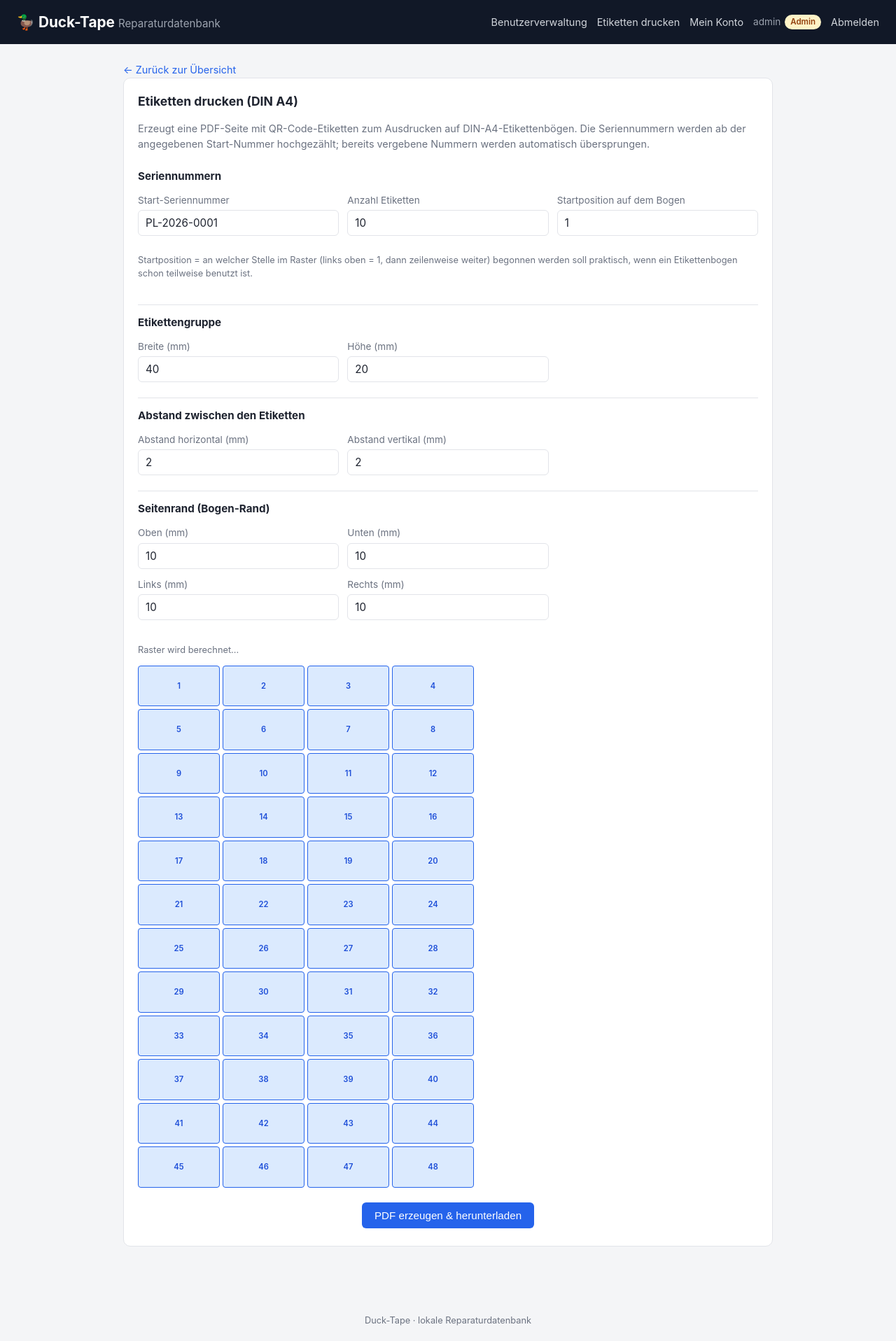
After one commit to MrtnPpprgr/duck-tape, a Flask app: page /labels in a window 1280 px wide. The commit adds this page. Shown: the whole page at 70% size. Run offline with Flask 3, Linux system fonts and the light colour scheme; the visitor is signed in with stand-in values (Sample User, id 1); data comes from the database, SQL or seed files in the repository; data that the repository does not hold is empty.

Commit message:
basic label print

```diff
--- a/app.py
+++ b/app.py
@@ -15,11 +15,19 @@ Please change the password right after the first login (see "Mein Konto")!
 """
 
 import os
+import re
 import sqlite3
 import qrcode
 from io import BytesIO
 from datetime import datetime
 from functools import wraps
+from io import BytesIO
+
+import qrcode
+from reportlab.lib.pagesizes import A4
+from reportlab.lib.units import mm
+from reportlab.lib.utils import ImageReader
+from reportlab.pdfgen import canvas as pdf_canvas
 
 from flask import (Flask, g, render_template, request, redirect,
                     url_for, flash, send_from_directory, abort, session, send_file)
@@ -156,8 +164,41 @@ def next_serial_number(db):
         suffix = row["serial_number"].rsplit("-", 1)[-1]
         if suffix.isdigit():
             highest_number = max(highest_number, int(suffix))
+    return f"PL-{year}-{highest_number + 1:04d}"
 
-    return f"PL-{year}-{highest_number + 1:04d}"
+
+def split_serial_pattern(serial):
+    """Split a serial number into (prefix, numeric_part_as_string).
+    e.g. 'PL-2026-0010' -> ('PL-2026-', '0010'). Returns (serial, None) if no
+    trailing digits are found."""
+    match = re.match(r"^(.*?)(\d+)$", serial)
+    if not match:
+        return serial, None
+    return match.group(1), match.group(2)
+
+
+def generate_available_serials(db, start_serial, count):
+    """Starting from start_serial, count upward and return `count` serial
+    numbers that do not yet exist in the database (case-insensitive),
+    skipping over any that are already taken."""
+    prefix, digits = split_serial_pattern(start_serial)
+    if digits is None:
+        raise ValueError("Die Start-Seriennummer muss am Ende eine Zahl enthalten.")
+
+    width = len(digits)
+    number = int(digits)
+    result = []
+
+    while len(result) < count:
+        candidate = f"{prefix}{number:0{width}d}"
+        exists = db.execute(
+            "SELECT 1 FROM boards WHERE serial_number = ? COLLATE NOCASE", (candidate,)
+        ).fetchone()
+        if not exists:
+            result.append(candidate)
+        number += 1
+
+    return result
 
 
 def allowed_file(filename):
@@ -640,6 +681,12 @@ def uploaded_file(filename):
     return send_from_directory(app.config["UPLOAD_FOLDER"], filename)
 
 
+@app.route("/uploads/<path:filename>/download")
+@login_required
+def download_file(filename):
+    return send_from_directory(app.config["UPLOAD_FOLDER"], filename, as_attachment=True)
+
+
 @app.route("/boards/<int:board_id>/qrcode.png")
 @login_required
 def board_qrcode(board_id):
@@ -660,6 +707,167 @@ def board_qrcode(board_id):
 
 
 # ---------------------------------------------------------------------------
+# Label sheet generator (QR code stickers as a DIN A4 PDF)
+# ---------------------------------------------------------------------------
+
+LABEL_DEFAULTS = {
+    "label_width": 40, "label_height": 20,
+    "gap_x": 2, "gap_y": 2,
+    "margin_top": 10, "margin_bottom": 10, "margin_left": 10, "margin_right": 10,
+    "count": 10, "start_position": 1,
+}
+
+
+def compute_label_grid(label_width, label_height, gap_x, gap_y,
+                        margin_top, margin_bottom, margin_left, margin_right):
+    """Work out how many label columns/rows fit on one A4 page for the
+    given sizes (all values in millimetres)."""
+    page_width_mm = A4[0] / mm
+    page_height_mm = A4[1] / mm
+
+    usable_width = page_width_mm - margin_left - margin_right
+    usable_height = page_height_mm - margin_top - margin_bottom
+
+    columns = max(1, int((usable_width + gap_x) // (label_width + gap_x)))
+    rows = max(1, int((usable_height + gap_y) // (label_height + gap_y)))
+    return columns, rows
+
+
+@app.route("/labels")
+@permission_required("can_create")
+def labels_page():
+    db = get_db()
+    suggested_serial = next_serial_number(db)
+    columns, rows = compute_label_grid(
+        LABEL_DEFAULTS["label_width"], LABEL_DEFAULTS["label_height"],
+        LABEL_DEFAULTS["gap_x"], LABEL_DEFAULTS["gap_y"],
+        LABEL_DEFAULTS["margin_top"], LABEL_DEFAULTS["margin_bottom"],
+        LABEL_DEFAULTS["margin_left"], LABEL_DEFAULTS["margin_right"],
+    )
+    return render_template(
+        "labels.html", defaults=LABEL_DEFAULTS, suggested_serial=suggested_serial,
+        columns=columns, rows=rows,
+    )
+
+
+@app.route("/labels/preview-grid")
+@permission_required("can_create")
+def labels_preview_grid():
+    """Small JSON helper so the form can live-update the columns/rows preview."""
+    try:
+        columns, rows = compute_label_grid(
+            float(request.args.get("label_width", 40)),
+            float(request.args.get("label_height", 20)),
+            float(request.args.get("gap_x", 2)),
+            float(request.args.get("gap_y", 2)),
+            float(request.args.get("margin_top", 10)),
+            float(request.args.get("margin_bottom", 10)),
+            float(request.args.get("margin_left", 10)),
+            float(request.args.get("margin_right", 10)),
+        )
+    except (TypeError, ValueError):
+        return {"columns": 0, "rows": 0, "per_page": 0}
+    return {"columns": columns, "rows": rows, "per_page": columns * rows}
+
+
+@app.route("/labels/generate", methods=["POST"])
+@permission_required("can_create")
+def labels_generate():
+    db = get_db()
+
+    try:
+        label_width = float(request.form.get("label_width"))
+        label_height = float(request.form.get("label_height"))
+        gap_x = float(request.form.get("gap_x"))
+        gap_y = float(request.form.get("gap_y"))
+        margin_top = float(request.form.get("margin_top"))
+        margin_bottom = float(request.form.get("margin_bottom"))
+        margin_left = float(request.form.get("margin_left"))
+        margin_right = float(request.form.get("margin_right"))
+        count = int(request.form.get("count"))
+        start_position = int(request.form.get("start_position"))
+        start_serial = request.form.get("start_serial", "").strip()
+    except (TypeError, ValueError):
+        flash("Bitte alle Felder mit gültigen Zahlen ausfüllen.", "fehler")
+        return redirect(url_for("labels_page"))
+
+    if not start_serial:
+        flash("Bitte eine Start-Seriennummer angeben.", "fehler")
+        return redirect(url_for("labels_page"))
+    if count < 1 or count > 500:
+        flash("Anzahl muss zwischen 1 und 500 liegen.", "fehler")
+        return redirect(url_for("labels_page"))
+    if start_position < 1:
+        flash("Startposition muss mindestens 1 sein.", "fehler")
+        return redirect(url_for("labels_page"))
+
+    columns, rows = compute_label_grid(
+        label_width, label_height, gap_x, gap_y,
+        margin_top, margin_bottom, margin_left, margin_right,
+    )
+    labels_per_page = columns * rows
+    if start_position > labels_per_page:
+        flash(f"Startposition ({start_position}) liegt außerhalb des Rasters "
+              f"({labels_per_page} Etiketten pro Seite).", "fehler")
+        return redirect(url_for("labels_page"))
+
+    try:
+        serials = generate_available_serials(db, start_serial, count)
+    except ValueError as e:
+        flash(str(e), "fehler")
+        return redirect(url_for("labels_page"))
+
+    page_width, page_height = A4
+    buffer = BytesIO()
+    c = pdf_canvas.Canvas(buffer, pagesize=A4)
+
+    position = start_position
+    is_first_label = True
+
+    for serial in serials:
+        pos_on_page = (position - 1) % labels_per_page
+        if pos_on_page == 0 and not is_first_label:
+            c.showPage()
+        is_first_label = False
+
+        col = pos_on_page % columns
+        row = pos_on_page // columns
+
+        x = (margin_left + col * (label_width + gap_x)) * mm
+        y = page_height - (margin_top + (row + 1) * label_height + row * gap_y) * mm
+
+        # QR code
+        qr_img = qrcode.make(serial, box_size=6, border=1)
+        qr_buffer = BytesIO()
+        qr_img.save(qr_buffer, format="PNG")
+        qr_buffer.seek(0)
+
+        qr_size = min(label_width, label_height) * 0.8 * mm
+        qr_y = y + (label_height * mm - qr_size) / 2
+        c.drawImage(ImageReader(qr_buffer), x + 1 * mm, qr_y,
+                    width=qr_size, height=qr_size, mask="auto")
+
+        # Serial number text next to the QR code
+        c.setFont("Helvetica", 7)
+        text_x = x + qr_size + 3 * mm
+        text_y = y + label_height * mm / 2
+        c.drawString(text_x, text_y, serial)
+
+        # Outline for cutting/alignment help
+        c.setLineWidth(0.2)
+        c.rect(x, y, label_width * mm, label_height * mm)
+
+        position += 1
+
+    c.save()
+    buffer.seek(0)
+    return send_file(
+        buffer, mimetype="application/pdf", as_attachment=True,
+        download_name="etiketten.pdf",
+    )
+
+
+# ---------------------------------------------------------------------------
 # Entry point
 # ---------------------------------------------------------------------------
 
--- a/requirements.txt
+++ b/requirements.txt
@@ -1,3 +1,4 @@
 Flask>=3.0,<4.0
 Werkzeug>=3.0,<4.0
 qrcode[pil]>=7.4,<8.0
+reportlab>=4.0,<5.0
--- a/static/style.css
+++ b/static/style.css
@@ -413,3 +413,47 @@ a.mono:hover { color: var(--primary); }
   transform: scale(1.01);
   opacity: 0.5;
 }
+
+/* --- Etiketten-Vorschau --- */
+
+.grid-preview-box {
+    margin: 8px 0 4px;
+}
+
+.grid-preview {
+    display: grid;
+    gap: 4px;
+    margin-top: 8px;
+    max-width: 480px;
+}
+
+.grid-cell {
+    aspect-ratio: 2 / 1;
+    background: #f3f4f6;
+    border: 1px solid var(--border);
+    border-radius: 4px;
+    display: flex;
+    align-items: center;
+    justify-content: center;
+    font-size: 0.7rem;
+    color: var(--muted);
+}
+
+.grid-cell-active {
+    background: #dbeafe;
+    border-color: var(--primary);
+    color: var(--primary-dark);
+    font-weight: 600;
+}
+
+.form h3 {
+    margin: 10px 0 0;
+    font-size: 0.95rem;
+    color: var(--text);
+    border-top: 1px solid var(--border);
+    padding-top: 14px;
+}
+.form h3:first-of-type {
+    border-top: none;
+    padding-top: 0;
+}
--- a/templates/base.html
+++ b/templates/base.html
@@ -13,6 +13,9 @@
         <nav class="nav">
             {% if current_user['is_admin'] %}
                 <a href="{{ url_for('users_list') }}">Benutzerverwaltung</a>
+            {% endif %}
+            {% if current_user['is_admin'] or current_user['can_create'] %}
+                <a href="{{ url_for('labels_page') }}">Etiketten drucken</a>
             {% endif %}
             <a href="{{ url_for('account') }}">Mein Konto</a>
             <span class="nav-user">{{ current_user['username'] }}
--- /dev/null
+++ b/templates/labels.html
@@ -0,0 +1,134 @@
+{% extends "base.html" %}
+{% block title %}Etiketten{% endblock %}
+
+{% block content %}
+<a href="{{ url_for('index') }}" class="link">← Zurück zur Übersicht</a>
+
+
+
+<section class="card">
+    <h2>Etiketten drucken (DIN A4)</h2>
+    <p class="muted">
+        Erzeugt eine PDF-Seite mit QR-Code-Etiketten zum Ausdrucken auf DIN-A4-Etikettenbögen.
+        Die Seriennummern werden ab der angegebenen Start-Nummer hochgezählt; bereits vergebene
+        Nummern werden automatisch übersprungen.
+    </p>
+
+    <form action="{{ url_for('labels_generate') }}" method="post" class="form" id="labels-form">
+
+        <h3>Seriennummern</h3>
+        <div class="form-row">
+            <label>Start-Seriennummer
+                <input type="text" name="start_serial" id="start_serial"
+                       value="{{ suggested_serial }}" required>
+            </label>
+            <label>Anzahl Etiketten
+                <input type="number" name="count" id="count" value="{{ defaults.count }}" min="1" max="500" required>
+            </label>
+            <label>Startposition auf dem Bogen
+                <input type="number" name="start_position" id="start_position"
+                       value="{{ defaults.start_position }}" min="1" required>
+            </label>
+        </div>
+        <p class="muted small">
+            Startposition = an welcher Stelle im Raster (links oben = 1, dann zeilenweise weiter)
+            begonnen werden soll praktisch, wenn ein Etikettenbogen schon teilweise benutzt ist.
+        </p>
+
+        <h3>Etikettengruppe</h3>
+        <div class="form-row">
+            <label>Breite (mm)
+                <input type="number" step="0.5" name="label_width" id="label_width" value="{{ defaults.label_width }}" min="5" required>
+            </label>
+            <label>Höhe (mm)
+                <input type="number" step="0.5" name="label_height" id="label_height" value="{{ defaults.label_height }}" min="5" required>
+            </label>
+        </div>
+
+        <h3>Abstand zwischen den Etiketten</h3>
+        <div class="form-row">
+            <label>Abstand horizontal (mm)
+                <input type="number" step="0.5" name="gap_x" id="gap_x" value="{{ defaults.gap_x }}" min="0" required>
+            </label>
+            <label>Abstand vertikal (mm)
+                <input type="number" step="0.5" name="gap_y" id="gap_y" value="{{ defaults.gap_y }}" min="0" required>
+            </label>
+        </div>
+
+        <h3>Seitenrand (Bogen-Rand)</h3>
+        <div class="form-row">
+            <label>Oben (mm)
+                <input type="number" step="0.5" name="margin_top" id="margin_top" value="{{ defaults.margin_top }}" min="0" required>
+            </label>
+            <label>Unten (mm)
+                <input type="number" step="0.5" name="margin_bottom" id="margin_bottom" value="{{ defaults.margin_bottom }}" min="0" required>
+            </label>
+        </div>
+        <div class="form-row">
+            <label>Links (mm)
+                <input type="number" step="0.5" name="margin_left" id="margin_left" value="{{ defaults.margin_left }}" min="0" required>
+            </label>
+            <label>Rechts (mm)
+                <input type="number" step="0.5" name="margin_right" id="margin_right" value="{{ defaults.margin_right }}" min="0" required>
+            </label>
+        </div>
+
+        <div class="grid-preview-box">
+            <p class="muted small" id="grid-info">Raster wird berechnet...</p>
+            <div class="grid-preview" id="grid-preview"></div>
+        </div>
+
+        <button type="submit" class="btn">PDF erzeugen &amp; herunterladen</button>
+    </form>
+</section>
+
+<script>
+(function () {
+    const fields = ["label_width", "label_height", "gap_x", "gap_y",
+                     "margin_top", "margin_bottom", "margin_left", "margin_right"];
+    const startPositionInput = document.getElementById("start_position");
+    const gridInfo = document.getElementById("grid-info");
+    const gridPreview = document.getElementById("grid-preview");
+
+    let currentColumns = {{ columns }};
+    let currentRows = {{ rows }};
+
+    function renderGrid(columns, rows) {
+        gridPreview.innerHTML = "";
+        gridPreview.style.gridTemplateColumns = `repeat(${columns}, 1fr)`;
+        const total = columns * rows;
+        const startPos = parseInt(startPositionInput.value || "1", 10);
+        for (let i = 1; i <= total; i++) {
+            const cell = document.createElement("div");
+            cell.className = "grid-cell" + (i >= startPos ? " grid-cell-active" : "");
+            cell.textContent = i;
+            gridPreview.appendChild(cell);
+        }
+    }
+
+    function updateGrid() {
+        const params = new URLSearchParams();
+        fields.forEach((id) => params.set(id, document.getElementById(id).value || 0));
+
+        fetch("{{ url_for('labels_preview_grid') }}?" + params.toString())
+            .then((r) => r.json())
+            .then((data) => {
+                currentColumns = data.columns;
+                currentRows = data.rows;
+                gridInfo.textContent = data.per_page > 0
+                    ? `${data.columns} Spalten ${data.rows} Zeilen = ${data.per_page} Etiketten pro Seite`
+                    : "Mit diesen Maßen passt kein Etikett auf die Seite.";
+                renderGrid(data.columns, data.rows);
+            })
+            .catch(() => {
+                gridInfo.textContent = "Vorschau konnte nicht berechnet werden.";
+            });
+    }
+
+    fields.forEach((id) => document.getElementById(id).addEventListener("input", updateGrid));
+    startPositionInput.addEventListener("input", () => renderGrid(currentColumns, currentRows));
+
+    renderGrid(currentColumns, currentRows);
+})();
+</script>
+{% endblock %}
```
Also changed, not shown: templates/board.html (+0 -14 lines), README.md, templates/edit_repair.html (line endings or trailing spaces).
